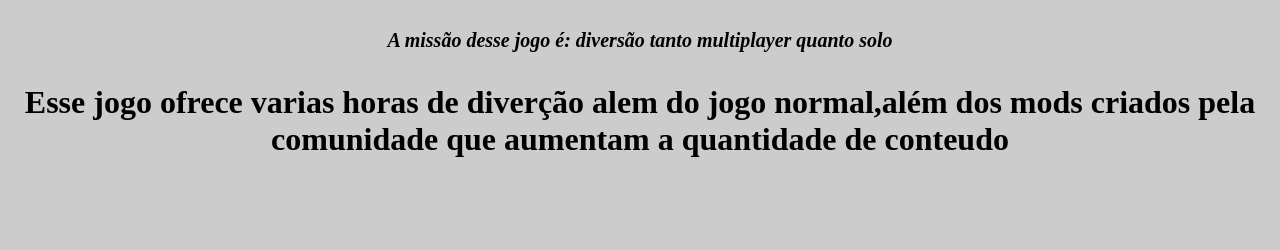
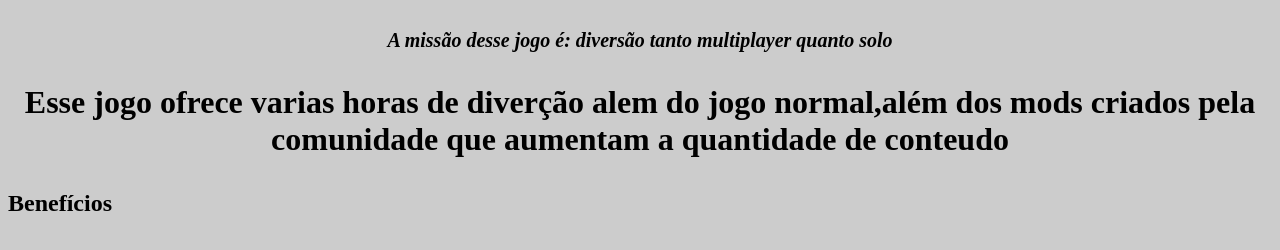
Before and after one commit to HPedro00/terraria, a plain HTML site: page index.html in a window 1280 px wide. Shown: the part 98-348 px from the top of the page. Drawn offline with Linux system fonts and the light colour scheme.

Commit message:
Update index.html

```diff
--- a/index.html
+++ b/index.html
@@ -15,7 +15,7 @@
 
         <p style="text-aling: center;">Esse jogo ofrece varias horas de diverção alem do jogo normal,além dos mods criados pela comunidade que aumentam a quantidade de conteudo<p/>
 
-
+<h2>Benefícios</h2>
 
     </body>
 </html>
```
